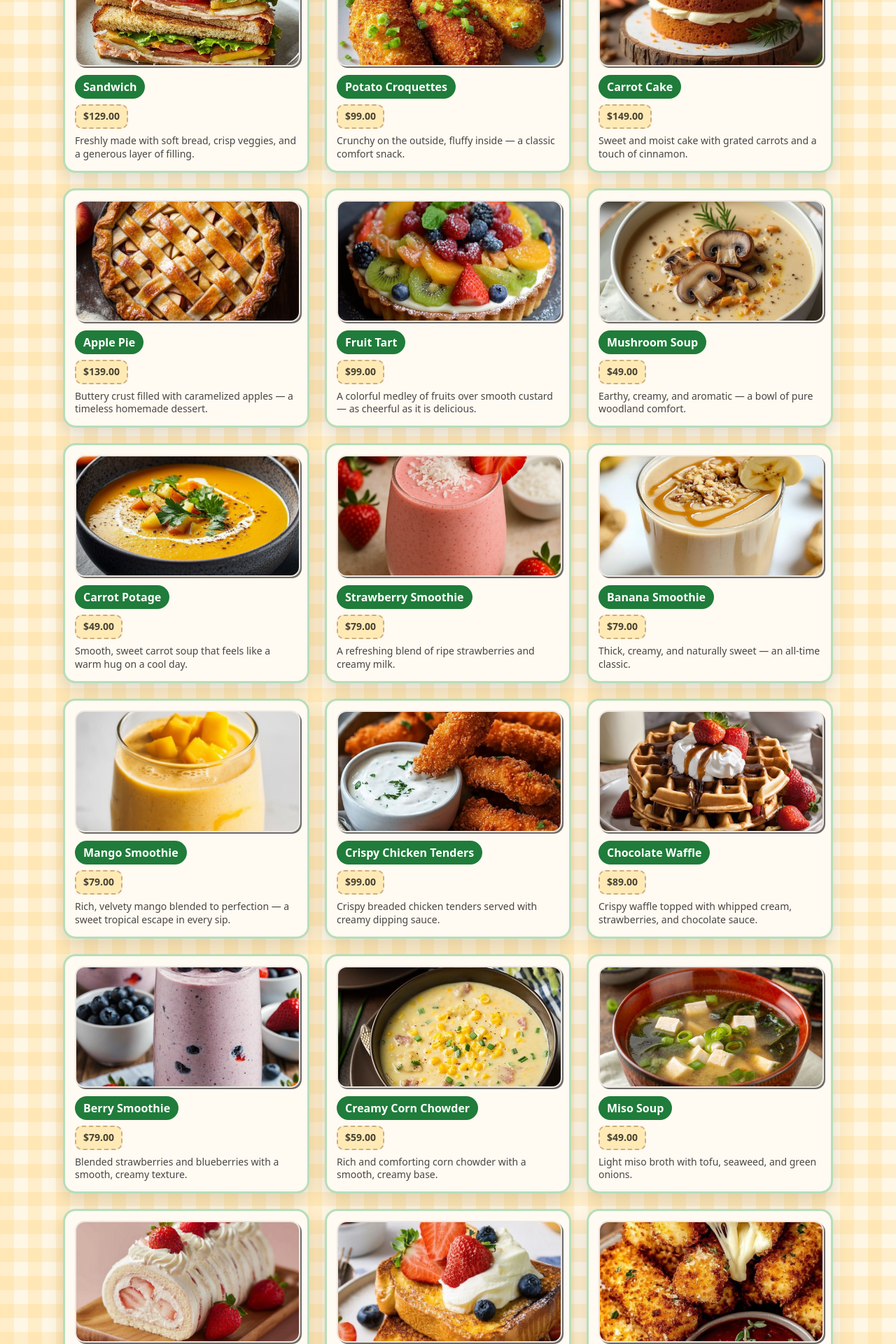
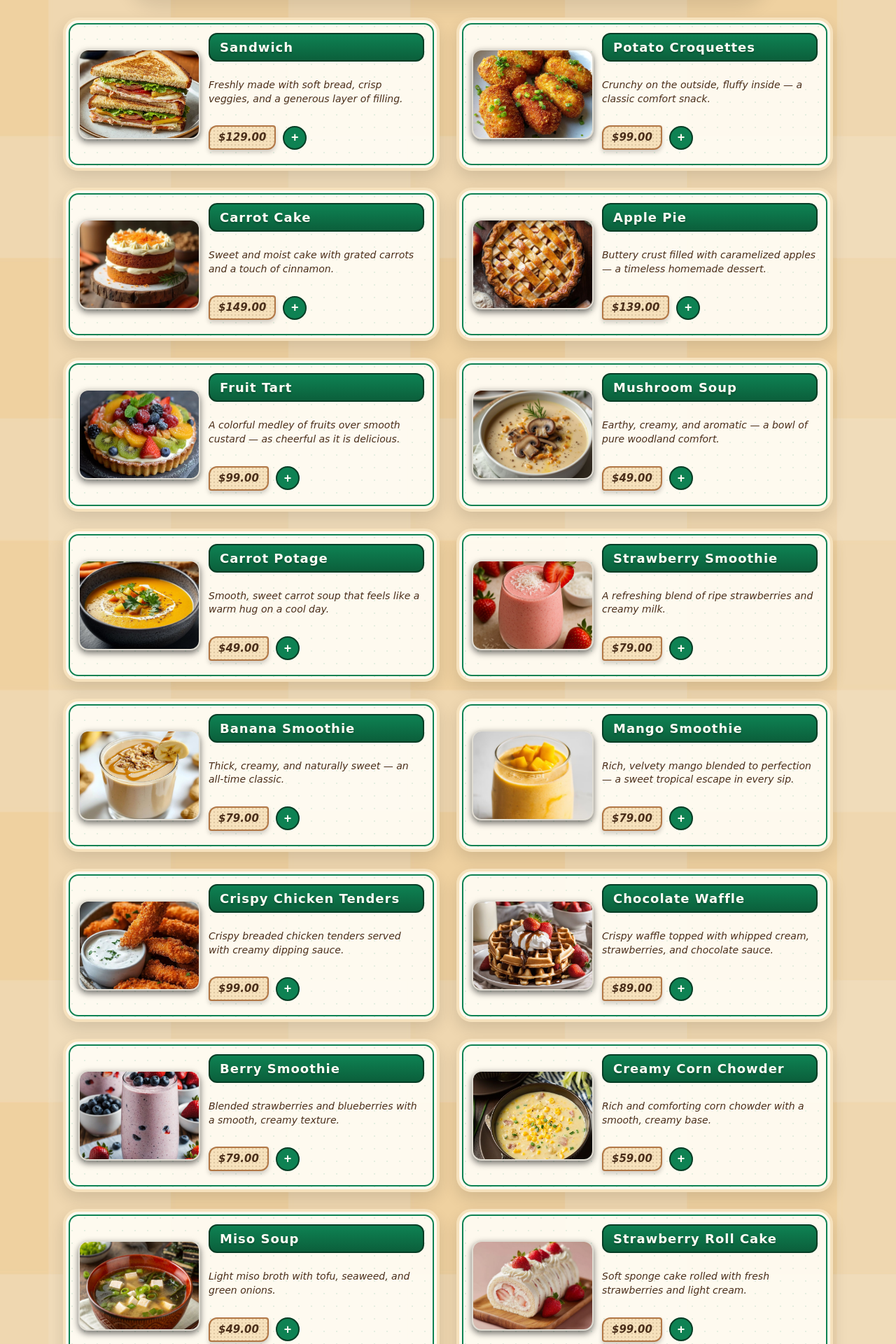
Before and after one commit to JordznFish/Final-Project-Web-Group3, a PHP site: page /frontend/menu.php in a window 1280 px wide. Shown: the part 217-2137 px from the top of the page at 70% size. Run offline with PHP 8.4, Linux system fonts and the light colour scheme; data comes from the database, SQL or seed files in the repository.

Commit message:
Updated design for menu.php

```diff
--- a/css/menu.css
+++ b/css/menu.css
@@ -1,151 +1,253 @@
-:root{
-  --green:#2fa84f;
-  --deep-green:#1f7c3a;
-  --cream:#fff7e6;
-  --paper:#fffaf2;
-  --brown:#6b3f26;
-  --shadow: 0 10px 24px rgba(0,0,0,.12);
-  --radius: 18px;
+/* ===== Page background (reuse main) ===== */
+body{
+  margin: 0;
+  padding: 40px 18px 60px;
+  background-image: url("../img/v602-nunoon-14a-rippednotes.jpg");
+  background-size: cover;
+  background-position: center;
+  background-attachment: local;
+  overflow-x: hidden;
+  box-sizing: border-box;
+  font-family: "Schoolbell", cursive;
 }
 
-/* Page */
-body{
-  margin: 0;
-  padding: 32px 18px 48px;
-  background: var(--cream);
-  font-family: system-ui, -apple-system, Segoe UI, Roboto, Arial, sans-serif;
-  background-color: #fff7e6;
-background-image:
-  linear-gradient(90deg, rgba(255, 210, 120, 0.25) 50%, transparent 50%),
-  linear-gradient(rgba(255, 210, 120, 0.25) 50%, transparent 50%);
-background-size: 40px 40px;
+/* ===== Search area: “wood sign + pill search” ===== */
+.menu-search{
+  max-width: 1100px;
+  margin: 0 auto 26px;
+  text-align: center;
+  position: relative;
 }
 
-/* ===== Search bar ===== */
-.menu-search{
-  max-width: 1100px;
-  margin: 0 auto 22px;
-  display: flex;
-  justify-content: center;
-  position: relative; /* important */
+/* Optional: a small sign vibe WITHOUT copying your #menu-signboard */
+.menu-search::before{
+  content: "Search Menu";
+  display: block;
+  width: fit-content;
+  margin: 0 auto 14px;
+  padding: 10px 22px;
+
+  background-image: url("../img/wood.jpg");
+  background-position-x: 1%;
+  border: 4px solid #3c220f;
+  border-radius: 16px;
+  box-shadow: 0 8px 15px rgba(0,0,0,0.22);
+
+  font-family: "Caveat", cursive;
+  color: #ffae00;
+  font-size: 40px;
+  letter-spacing: 1px;
+
+  text-shadow:
+    0 2px 2px rgba(0,0,0,0.55),
+    0 4px 4px rgba(0,0,0,0.35);
 }
 
+/* Search bar */
 .menu-search form{
-  width: 760px;                 /* big centered */
+  width: 880px;
+  margin: 0 auto;
+
   display: grid;
   grid-template-columns: 1fr auto;
-  gap: 10px;
+  gap: 14px;
 
-  padding: 10px;
-  background: var(--paper);
+  padding: 14px;
+  background: rgba(255, 253, 245, 0.9);
   border-radius: 999px;
-  border: 3px solid rgba(47,168,79,.45);
-  box-shadow: 0 8px 18px rgba(0,0,0,.08);
+  border: 4px solid rgba(14, 130, 83, 0.35);
+  box-shadow: 0 12px 26px rgba(0,0,0,0.10);
 }
 
 .menu-search input{
   border: 0;
   outline: 0;
   background: transparent;
-  font-size: 18px;
-  padding: 10px 14px;
+  font-size: 20px;
+  padding: 14px 20px;
+  border-radius: 999px;
+  font-family: "Schoolbell", cursive;
 }
 
 .menu-search button{
-  border: 0;
-  padding: 10px 18px;
+  border: 3px solid #0b5f3b;
+  background: #0e8253;
+  color: #fffdf5;
+  font-weight: bold;
   border-radius: 999px;
-  background: var(--green);
-  color: #fff;
-  font-weight: 800;
+  padding: 12px 26px;
   cursor: pointer;
-  box-shadow: 0 6px 12px rgba(0,0,0,.12);
+  box-shadow: 0 6px 12px rgba(0,0,0,0.18);
+  font-family: "Schoolbell", cursive;
 }
 
-/* ===== Cards grid ===== */
+/* ===== Results: make it DIFFERENT from homepage card ===== */
+/* Use 2-column grid so it’s not identical to your homepage menu layout */
 .menu-container{
   max-width: 1100px;
   margin: 0 auto;
   display: grid;
-  gap: 22px;
-
-  /* base grid (we can make it responsive later) */
-  grid-template-columns: repeat(3, 1fr);
+  gap: 24px;
+  grid-template-columns: repeat(2, 1fr);
+  align-items: stretch;
 }
 
 /* Empty state */
 .no-result{
   grid-column: 1 / -1;
-  text-align: center;
-  background: var(--paper);
-  border: 2px dashed rgba(107,63,38,.35);
-  padding: 18px;
+  width: fit-content;
+  margin: 10px auto;
+  padding: 14px 18px;
+
+  background: #fffdf5;
+  border: 3px dashed rgba(74,46,26,0.35);
   border-radius: 14px;
-  color: rgba(0,0,0,.7);
+  color: #4a2e1a;
+  box-shadow: 0 8px 18px rgba(0,0,0,0.10);
 }
 
-/* ===== Card style ===== */
+/* Horizontal “recipe listing” card */
 .menu-card{
-  background: var(--paper);
-  border-radius: var(--radius);
-  border: 3px solid rgba(47,168,79,.35);
-  box-shadow: var(--shadow);
-  padding: 14px;
+  /* paper texture same as homepage but NEW shape/layout */
+  background: rgba(255, 253, 245, 0.92);
+  background-image: radial-gradient(#8e785f 1.2px, transparent 1.2px);
+  background-size: 10px 10px;
+  color: #fff;
+  border-radius: 22px;
+  padding: 18px;
+  box-shadow: 0 10px 22px rgba(0,0,0,0.14);
 
+  /* same cream + green system, but NOT identical to homepage border/outline */
+  border: 4px solid #f6e1bc;
+  outline: 2px solid #0e8253;
+  outline-offset: -10px;
+  box-shadow: 0 10px 22px rgba(0,0,0,.12);
   display: grid;
-  grid-template-rows: auto 1fr;
-  gap: 12px;
+  grid-template-columns: 170px 1fr; /* image left, text right */
+  gap: 16px;
+  align-items: center;
+  position: relative;
 
-  position: relative;   /* 👈 ADD THIS LINE */
+ /* subtle dots instead of brown fill */
+  background-image: radial-gradient(rgba(14,130,83,0.10) 1px, transparent 1px);
+  background-size: 18px 18px;
 }
 
+/* image thumbnail */
 .menu-card img{
-  width: 100%;
-  height: 170px;
+  width: 170px;
+  height: 125px;
   object-fit: cover;
   border-radius: 14px;
-  border: 2px solid rgba(0,0,0,.08);
+  box-shadow: 0 4px 10px rgba(0,0,0,0.55);
+  border: 2px solid rgba(0,0,0,0.12);
 }
 
+/* right side info */
 .menu-info{
-  display: grid;
-  gap: 8px;
-  align-content: start;
+  display: flex;
+  flex-direction: column;
+  gap: 6px;
 }
 
 .menu-info h3{
-  margin: 0;
+   margin: 0 0 10px 0;
   display: inline-block;
-  width: fit-content;
+  padding: 10px 26px;
+  position: relative;
 
-  background: var(--deep-green);
-  color: #fff;
-  padding: 6px 12px;
-  border-radius: 999px;
-  font-size: 16px;
+  /* typography */
+  font-family: "Caveat", cursive;
+  font-size: 42px;
+  letter-spacing: 1px;
+
+  /* NEW: wood sign colors */
+ background: linear-gradient(#0e8253, #0b5f3b);
+  color: #fffdf5;
+  border: 2px solid #063d25;
+  border-radius: 12px;
+  padding: 8px 14px;
+  font-family: "Caveat", cursive;
+  font-size: 18px;
+  text-shadow: 0 2px 2px rgba(0,0,0,.25);
 }
 
-.menu-info p{
-  margin: 0;
-  color: rgba(0,0,0,.72);
-  line-height: 1.35;
-  font-size: 14px;
+.menu-info h3:hover{
+  overflow: visible;
+  white-space: normal;
 }
 
-/* Price tag */
-.price{
-  width: fit-content;
-  font-weight: 900;
-  color: var(--brown);
-  background: #ffeab6;
-  padding: 6px 10px;
-  border-radius: 10px;
-  border: 2px dashed rgba(107,63,38,.35);
+/* description */
+.menu-info p{
+  margin: 8px 0;
+  color: #4a2e1a;
+  font-style: italic;
+  font-size: 15px;
+  line-height: 1.4;
 }
-img {
-    width: 70px;
-    height: 70px;
-    object-fit: cover;
-    border-radius: 6px;
-    box-shadow: 2px 2px rgba(0, 0, 0, 0.574);
+
+.menu-info .desc{
+  display: -webkit-box;
+  -webkit-box-orient: vertical;
+  -webkit-line-clamp: 2;
+  overflow: hidden;
+
+  font-size: 14px;
+  line-height: 1.4;
+  color: #4a2e1a;
 }
+.menu-action{
+  display: flex;
+  align-items: center;
+  gap: 10px;
+  margin-top: 6px;
+}
+
+/* price becomes a top-right sticker (different from homepage positioning) */
+.menu-action .price{
+  font-family: "Schoolbell", cursive;
+  font-size: 15px;
+  font-weight: bold;
+  color: #4a2e1a;
+
+  padding: 5px 12px;
+  border: 2px solid #b27745;
+  border-radius: 12px 4px 12px 4px;
+
+  background:
+    radial-gradient(circle at 1px 1px, rgba(90,60,20,0.15) 1px, transparent 0) repeat,
+    #f6e1bc;
+  background-size: 5px 5px, 100% 100%;
+
+  box-shadow: 0 4px 6px rgba(0,0,0,.18);
+}
+.menu-action .add-btn{
+  width: 34px;
+  height: 34px;
+  border-radius: 50%;
+  border: 2px solid #063d25;
+
+  background-color: #0e8253;
+  color: #fffdf5;
+  font-size: 18px;
+  font-weight: bold;
+
+  cursor: pointer;
+  transition: transform .25s ease, background-color .25s ease, box-shadow .25s ease;
+}
+
+.menu-action .add-btn:hover{
+  background-color: #13a064;
+  transform: rotate(180deg) scale(1.1);
+  box-shadow: 0 6px 12px rgba(0,0,0,.25);
+}
+
+/* hover: softer than homepage (no glow, just lift) */
+.menu-card{
+  transition: transform 0.22s ease, box-shadow 0.22s ease;
+  cursor: pointer;
+}
+.menu-card:hover{
+  transform: translateY(-4px);
+  box-shadow: 0 14px 30px rgba(0,0,0,0.18);
+}
--- a/frontend/menu.php
+++ b/frontend/menu.php
@@ -41,14 +41,18 @@
         <?php }
         else {?>
             <?php foreach ($foods as $food) {?>
-                <div class="menu-card">
-                    <img src="../img/<?= htmlspecialchars($food['image']) ?>" alt="<?= htmlspecialchars($food['name']) ?>">
-                    <div class="menu-info">
-                        <h3><?= htmlspecialchars($food['name']) ?></h3>
+            <div class="menu-card">
+                <img src="../img/<?= htmlspecialchars($food['image']) ?>" alt="<?= htmlspecialchars($food['name']) ?>">
+                <div class="menu-info">
+                    <h3><?= htmlspecialchars($food['name']) ?></h3>
+                    <p class="desc"><?= htmlspecialchars($food['description']) ?></p>
+
+                    <div class="menu-action">
                         <p class="price">$<?= htmlspecialchars($food['price']) ?></p>
-                        <p><?= htmlspecialchars($food['description']) ?></p>
+                        <button class="add-btn">+</button>
                     </div>
                 </div>
+            </div>
             <?php } ?>
         <?php } ?>
     </section>
```
